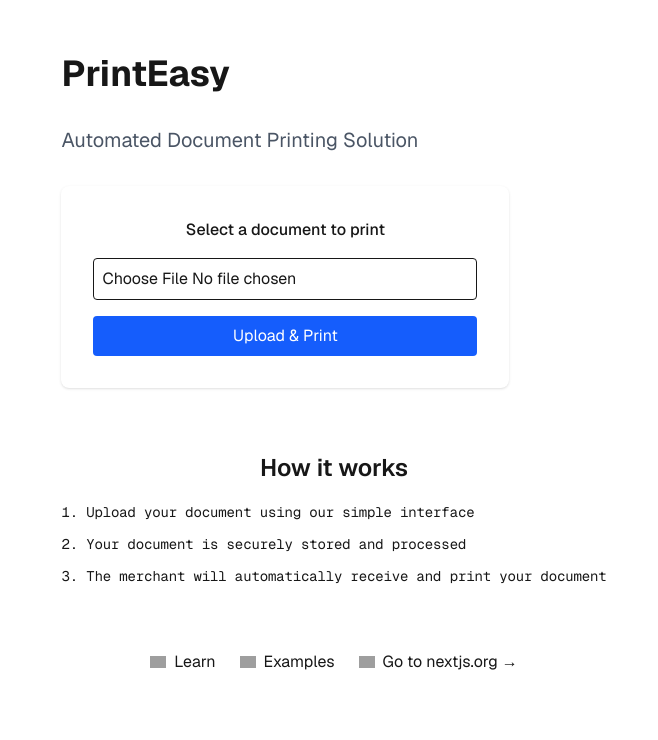
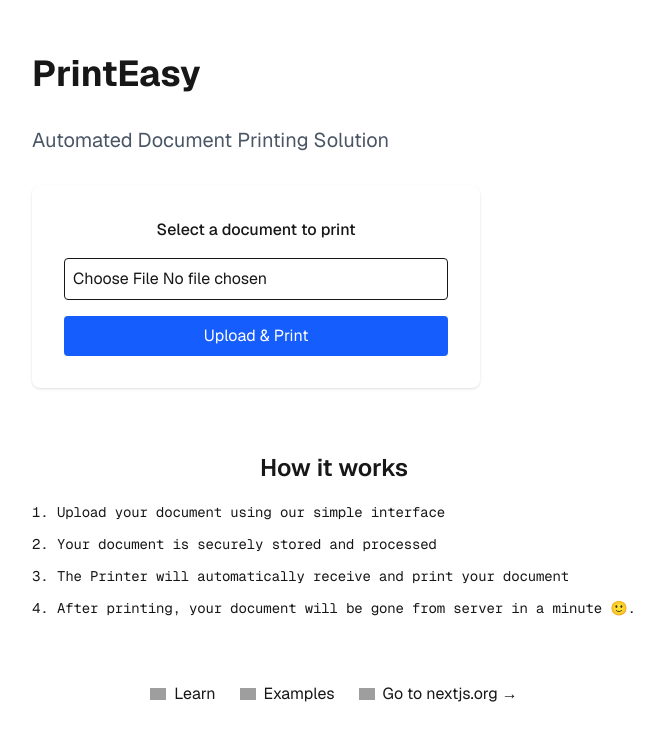
Before and after one commit to VivekjeetPatel/printeasy-v3-web, a Next.js app: page / in a window 1280 px wide. Shown: the part 110-850 px from the top of the page, without its empty margins (306-964 px from the left). Built offline with nearby package versions, Linux system fonts and the light colour scheme; grey boxes are pictures that could not be loaded.

Commit message:
added extrapoints

```diff
--- a/src/app/page.tsx
+++ b/src/app/page.tsx
@@ -106,8 +106,11 @@ export default function Home() {
             <li className="mb-2 tracking-[-.01em]">
               Your document is securely stored and processed
             </li>
+            <li className="mb-2 tracking-[-.01em]">
+              The Printer will automatically receive and print your document
+            </li>
             <li className="tracking-[-.01em]">
-              The merchant will automatically receive and print your document
+              After printing, your document will be gone from server in a minute 🙂.
             </li>
           </ol>
         </div>
```
